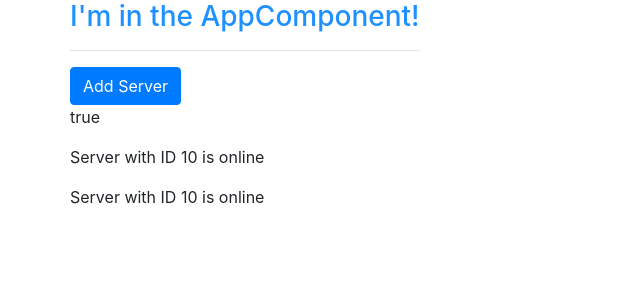
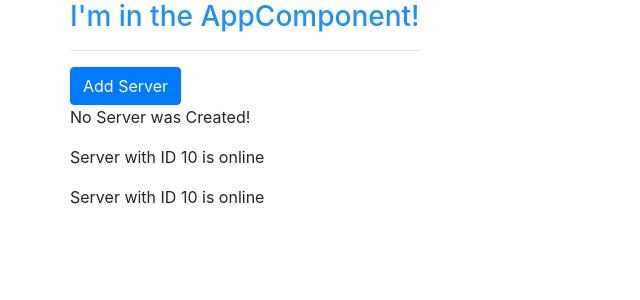
Before and after one commit to plotop/Complete-Angular, an Angular app: page / in a window 1280 px wide. Shown: the top 300 px of the page, without its empty margins (0-640 px from the left). Built offline with nearby package versions, Linux system fonts and the light colour scheme.

Commit message:
event binding basics

```diff
--- a/src/app/servers/servers.component.html
+++ b/src/app/servers/servers.component.html
@@ -1,5 +1,8 @@
-<button class="btn btn-primary" [disabled]="!allowNewServer">Add Server</button>
+<button
+    class="btn btn-primary"
+    [disabled]="!allowNewServer"
+    (click)="onCreateServer()">Add Server</button>
 <!-- <p >{{allowNewServer}}</p> -->
-<p [innerText]="allowNewServer"></p>
+<p [innerText]="serverCreationStatus"></p>
 <app-server></app-server>
 <app-server></app-server>
--- a/src/app/servers/servers.component.ts
+++ b/src/app/servers/servers.component.ts
@@ -12,6 +12,7 @@
 })
 export class ServersComponent implements OnInit {
  allowNewServer = false;
+ serverCreationStatus = 'No Server was Created!';
 
   constructor() {
     setTimeout(() => {
@@ -22,4 +23,7 @@
   ngOnInit() {
   }
 
+  onCreateServer() {
+   this.serverCreationStatus = 'Server was Created';
+  }
 }
```
